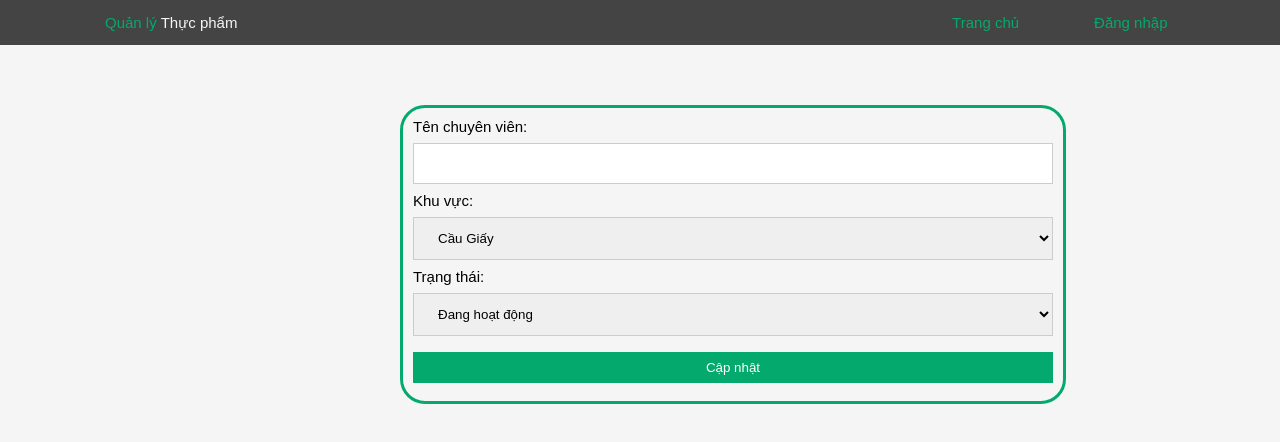
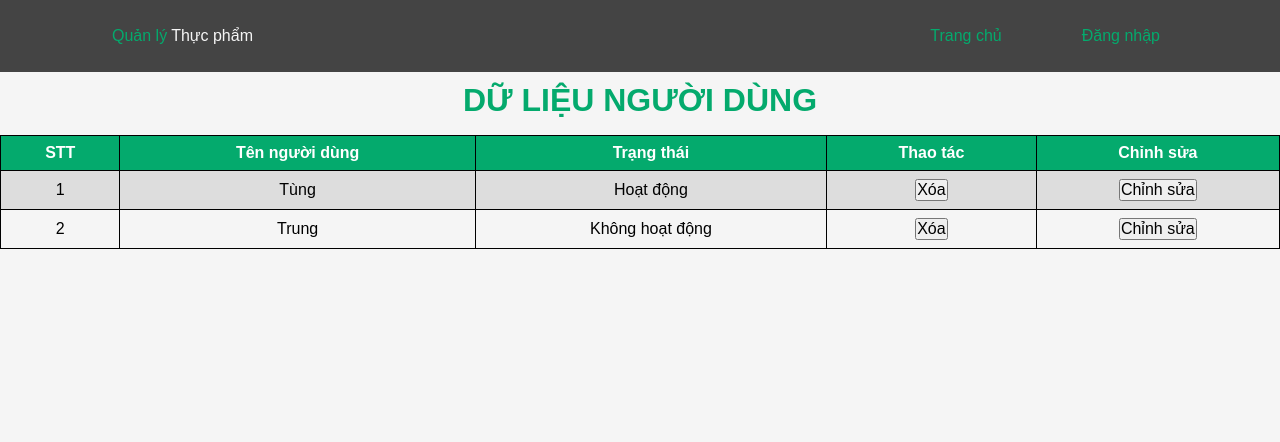
Before and after one commit to lhtrung11/btl-fe, a React (Create React App) app: page /users in a window 1280 px wide. Shown: the top 442 px of the page. Built offline with nearby package versions, Linux system fonts and the light colour scheme.

Commit message:
create accountList

```diff
--- a/src/App.js
+++ b/src/App.js
@@ -2,6 +2,7 @@ import './App.css';
 import Header from './components/Header/Header';
 import AppContext from './components/AppContext/AppContext';
 import Account from './features/Accounts/Account';
+import AccountList from './features/Accounts/AccountList/AccountList';
 import Login from './features/Auth/login/Login';
 import AppReducer from './reducers/AppReducer';
 import { useReducer } from 'react';
@@ -30,7 +31,7 @@ function App() {
                             />
                         </Route> */}
                         <Route path="/auth/login" element={<Login />} />
-                        <Route path="/users" element={<Account />} />
+                        <Route path="/users" element={<AccountList />} />
                         {/* <Route path="*" element={<div>Page not found</div>} /> */}
                     </Routes>
                 </div>
--- a/src/features/Accounts/Account.js
+++ b/src/features/Accounts/Account.js
@@ -1,7 +1,7 @@
 import React from 'react';
 import './Account.css';
 
-export default function AccountList() {
+export default function Account() {
     return (
         <form className='form'>
             <label for="username">Tên chuyên viên:</label>
--- /dev/null
+++ b/src/features/Accounts/AccountList/AccountList.css
@@ -0,0 +1,42 @@
+* {
+    margin: 0;
+    padding: 0;
+    font-size: 16px;
+    text-decoration: none;
+    list-style: none;
+    font-family: 'Be Vietnam Pro', sans-serif;
+}
+
+.listName {
+    padding-top: 1rem;
+    font-size: 200%;
+    color: #04AA6D;
+    margin: auto;
+    text-transform: uppercase;
+    text-align: center;
+}
+
+.list {
+    margin-top: 1em;
+    border-collapse: collapse;
+    width: 100%;
+}
+
+
+.list th {
+    border: 1px solid black;
+    text-align: center;
+    padding: 8px;
+    background-color: #04AA6D;
+    color: white;
+}
+
+.list td {
+    border: 1px solid black;
+    text-align: center;
+    padding: 8px;
+}
+
+.list tr:nth-child(even) {
+    background-color: #dddddd;
+}
--- a/src/features/Accounts/AccountList/AccountList.js
+++ b/src/features/Accounts/AccountList/AccountList.js
@@ -0,0 +1,35 @@
+import React from 'react'
+import './AccountList.css'
+
+const AccountList = () => {
+  return (
+    <>
+        <h1 class="listName">dữ liệu người dùng</h1>
+        <table className='list'>
+            <tr>
+                <th>STT</th>
+                <th>Tên người dùng</th>
+                <th>Trạng thái</th>
+                <th>Thao tác</th>
+                <th>Chỉnh sửa</th>
+            </tr>
+            <tr>
+                <td>1</td>
+                <td>Tùng</td>
+                <td>Hoạt động</td>
+                <td><button type="submit">Xóa</button></td>
+                <td><button type="submit">Chỉnh sửa</button></td>
+            </tr>
+            <tr>
+                <td>2</td>
+                <td>Trung</td>
+                <td>Không hoạt động</td>
+                <td><button type="submit">Xóa</button></td>
+                <td><button type="submit">Chỉnh sửa</button></td>
+            </tr>
+        </table>
+    </>
+  )
+}
+
+export default AccountList
```
